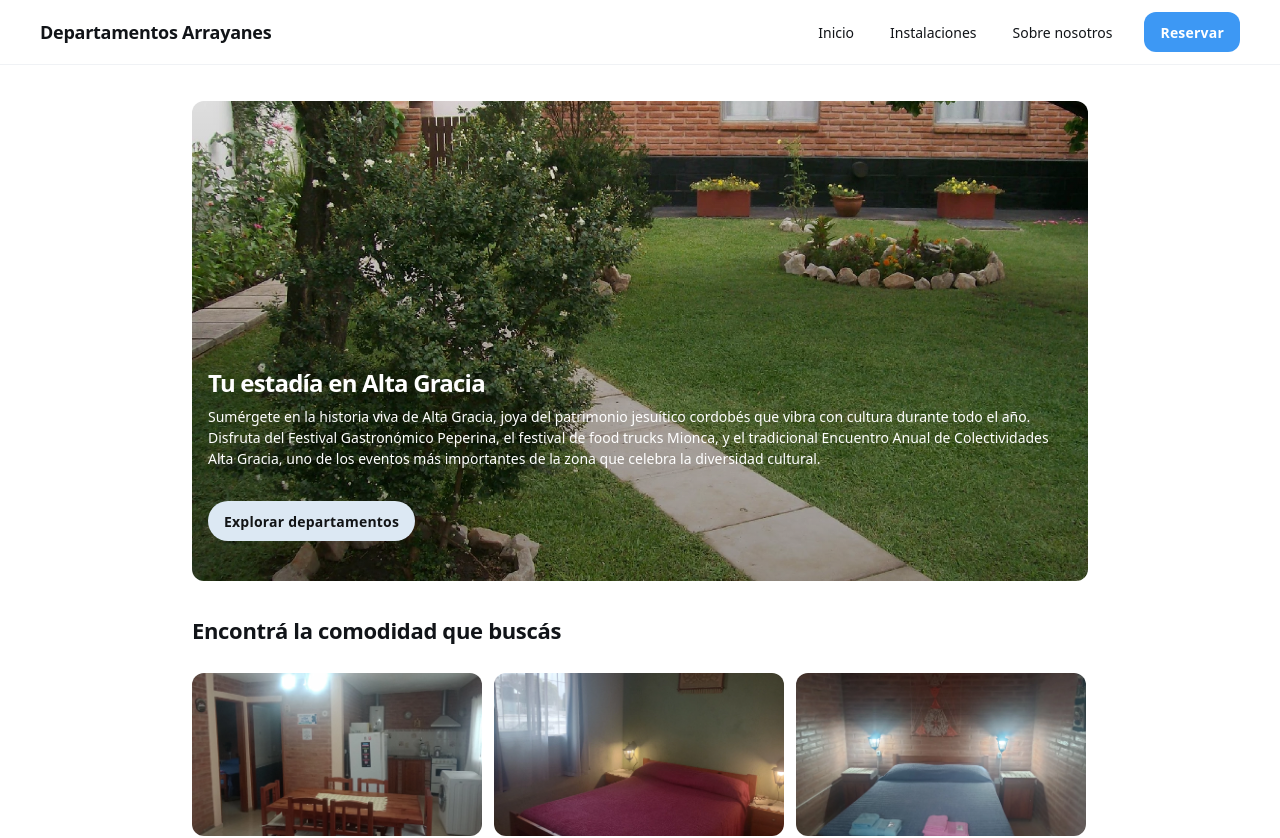
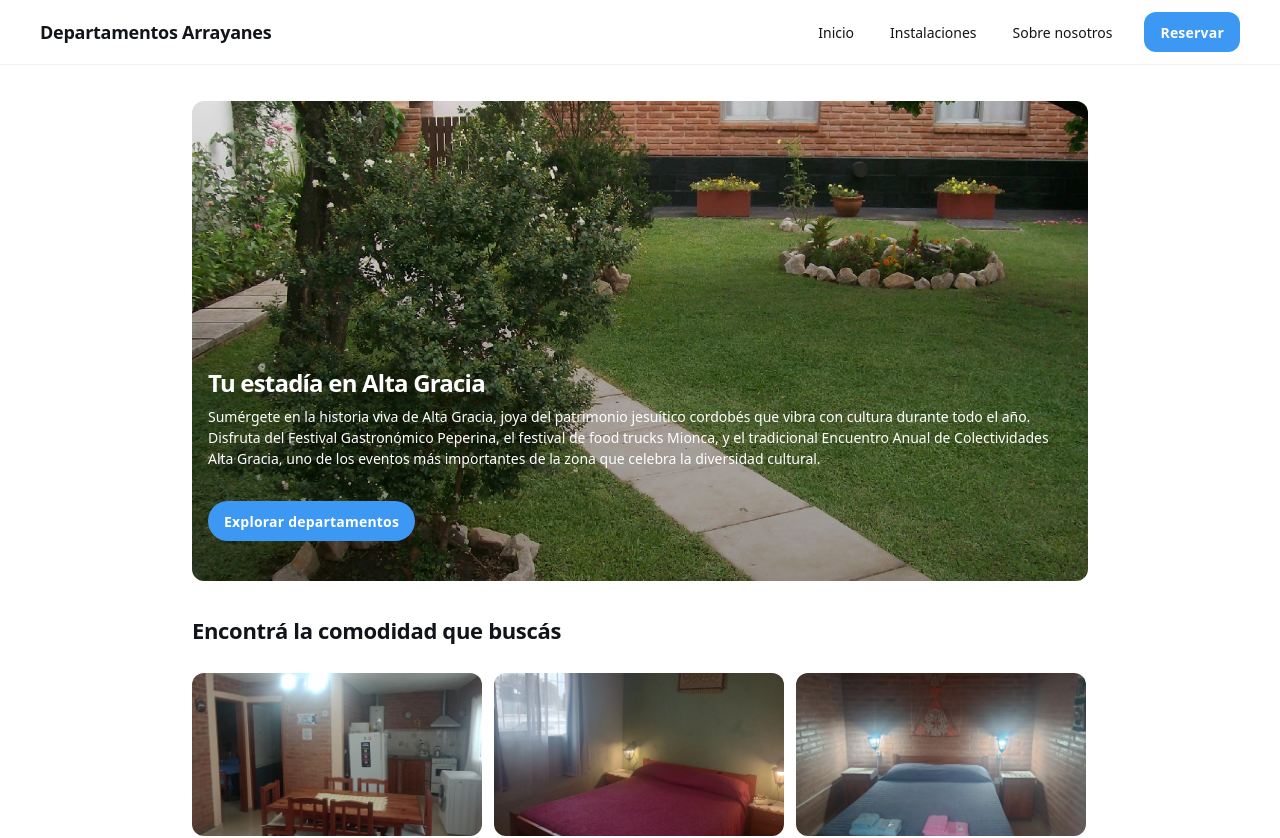
Before and after one commit to nspinettojung/ArrayanesWeb-v3, an Angular app: page / in a window 1280 px wide. Shown: the top 838 px of the page. Built offline with nearby package versions, Linux system fonts and the light colour scheme.

Commit message:
fix style button

```diff
--- a/src/app/shared/navbar/navbar.html
+++ b/src/app/shared/navbar/navbar.html
@@ -31,7 +31,7 @@
     <div class="flex flex-col sm:flex-row items-center gap-4 sm:gap-9">
       @for (item of rLinks; track $index) {
       <a
-        class="text-[#111418] text-sm font-medium leading-normal"
+        class="text-[#111418] text-sm font-medium leading-normal "
         [routerLink]="item.link"
         >{{ item.text }}</a
       >
@@ -39,7 +39,7 @@
     </div>
     <div class="flex gap-2 mt-2 sm:mt-0">
       <dta-button
-        [bClass]="'flex min-w-[84px] max-w-[480px] cursor-pointer items-center justify-center overflow-hidden rounded-xl h-10 px-4 bg-[#3d98f4] text-white text-sm font-bold leading-normal tracking-[0.015em] gap-1'"
+        [bClass]="'flex min-w-[84px] max-w-[480px] cursor-pointer items-center justify-center overflow-hidden rounded-xl h-10 px-4 bg-[#3d98f4] hover:bg-[#2a7ae2] text-white text-sm font-bold leading-normal tracking-[0.015em] gap-1'"
       >
         <a
           href="https://wa.me/5493547540855"
--- a/src/app/view/home/home.html
+++ b/src/app/view/home/home.html
@@ -37,12 +37,12 @@
                   importantes de la zona que celebra la diversidad cultural.
                 </h2>
               </div>
-              <button
-                class="flex min-w-[84px] max-w-[480px] cursor-pointer items-center justify-center overflow-hidden rounded-full h-10 px-4 @[480px]:h-12 @[480px]:px-5 bg-[#dce8f3] text-[#121416] text-sm font-bold leading-normal tracking-[0.015em] @[480px]:text-base @[480px]:font-bold @[480px]:leading-normal @[480px]:tracking-[0.015em]"
+              <dta-button
+                [bClass]="'flex min-w-[84px] max-w-[480px] cursor-pointer items-center justify-center overflow-hidden rounded-full h-10 px-4 @[480px]:h-12 @[480px]:px-5 bg-[#3d98f4] hover:bg-[#2a7ae2] text-white text-sm font-bold leading-normal tracking-[0.015em] @[480px]:text-base @[480px]:font-bold @[480px]:leading-normal @[480px]:tracking-[0.015em]'"
                 [routerLink]="'/alojamiento'"
               >
                 <span class="truncate select-none">Explorar departamentos</span>
-              </button>
+              </dta-button>
             </div>
           </div>
         </div>
--- a/src/app/view/home/home.ts
+++ b/src/app/view/home/home.ts
@@ -4,10 +4,11 @@ import { Card } from '../../shared/card/card';
 import { ICard } from '../../core/interface/i-card';
 import { Footer } from '../../shared/footer/footer';
 import { RouterLink } from '@angular/router';
+import { Button } from "../../shared/button/button";
 
 @Component({
   selector: 'dta-home',
-  imports: [Navbar, Card, Footer, RouterLink],
+  imports: [Navbar, Card, Footer, RouterLink, Button],
   templateUrl: './home.html',
   styleUrl: './home.scss',
 })
```
